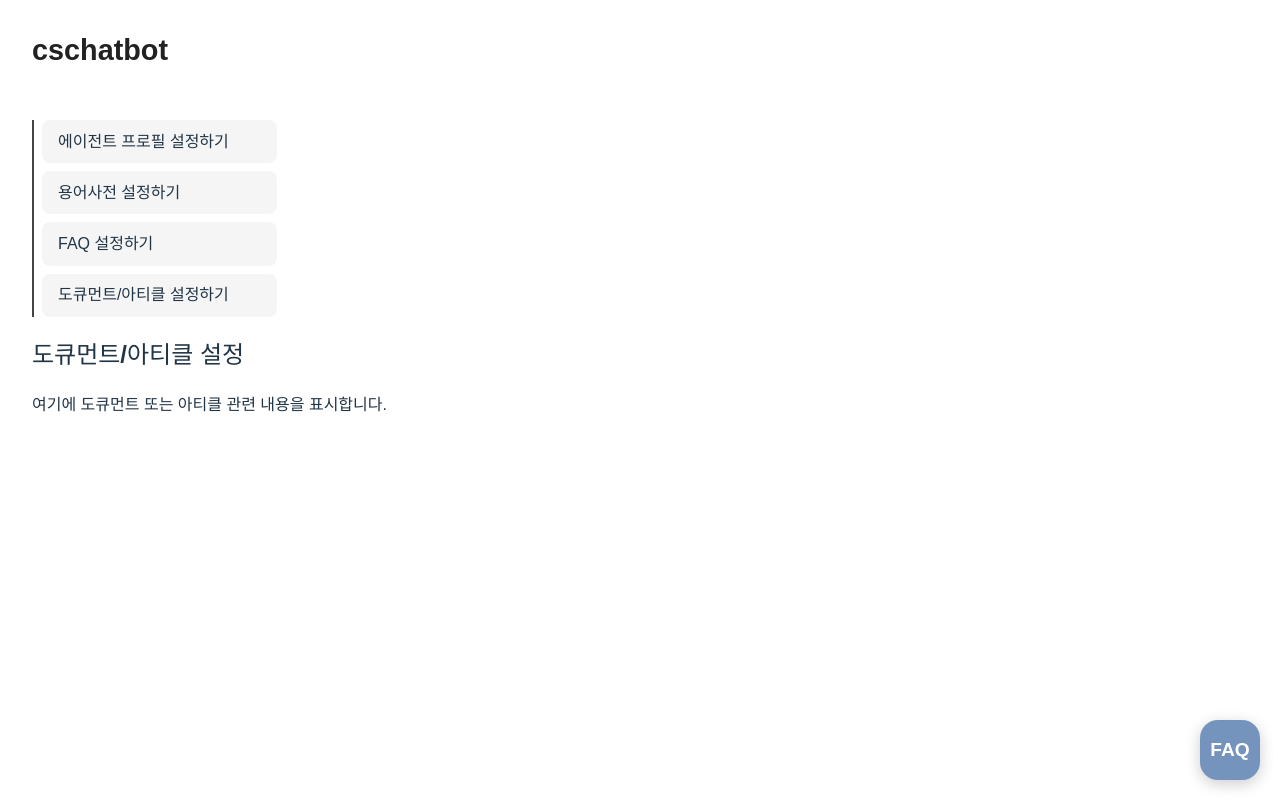
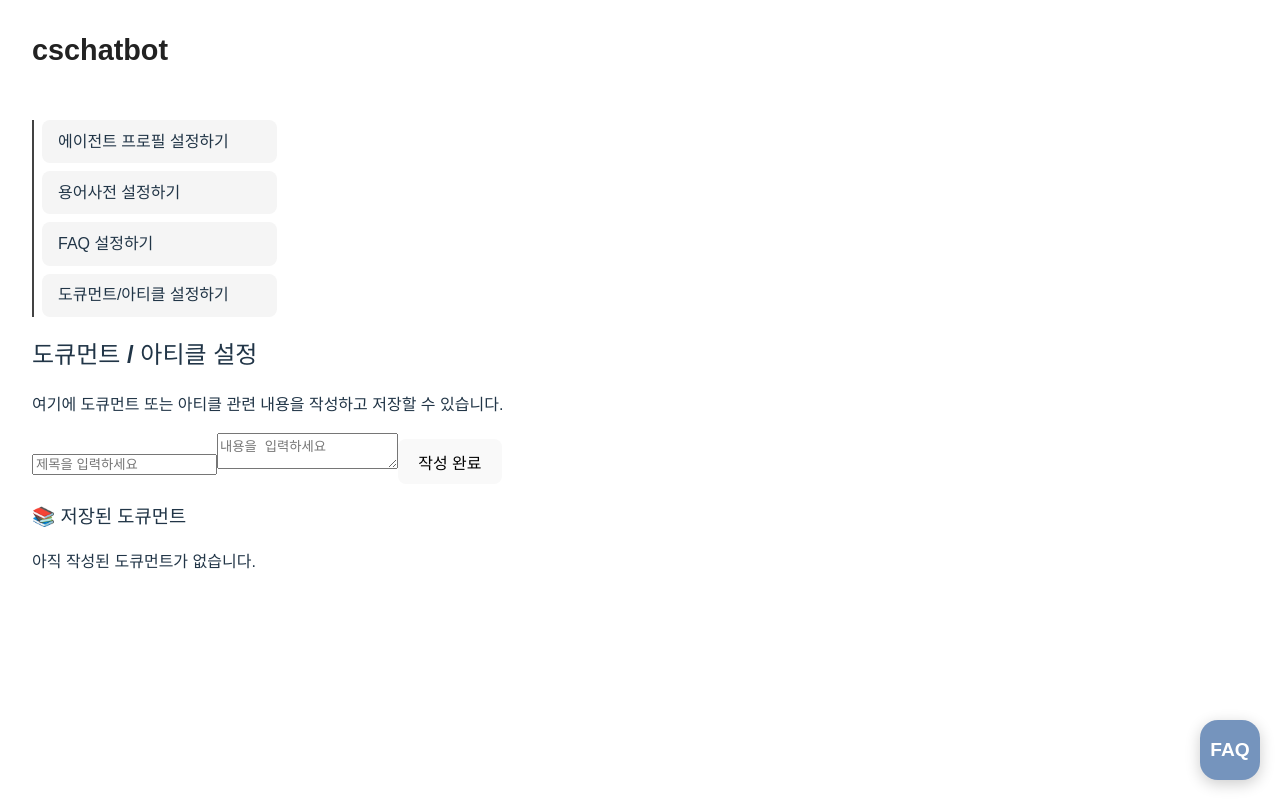
Before and after one commit to Google-Chrome-Built-in-AI-Challenge/CSChatBot, a React (Vite) app in the folder cschatbot/: page / in a window 1280 px wide. Both pictures are taken after a click on the element "도큐먼트/아티클 설정하기". Built offline with nearby package versions, Linux system fonts and the light colour scheme; what react-chatbot-kit would draw is missing.

Commit message:
feat: 도큐먼트 / 아티클 설정 기능 + 캐싱 작업

```diff
--- a/cschatbot/src/features/views/Docs.tsx
+++ b/cschatbot/src/features/views/Docs.tsx
@@ -1,10 +1,93 @@
-import React from "react";
+import React, { useState, useEffect } from "react";
+
+interface DocItem {
+  title: string;
+  content: string;
+  date: string;
+}
 
 const Docs = () => {
+  const [title, setTitle] = useState("");
+  const [content, setContent] = useState("");
+  const [docs, setDocs] = useState<DocItem[]>([]);
+
+  // 처음 로드 시 localStorage에서 불러오기
+  useEffect(() => {
+    const stored = localStorage.getItem("docs");
+    if (stored) {
+      setDocs(JSON.parse(stored));
+    }
+  }, []);
+
+  // 새 문서 작성 후 저장
+  const handleSave = () => {
+    if (!title.trim() || !content.trim()) {
+      alert("제목과 내용을 모두 입력해주세요.");
+      return;
+    }
+
+    const newDoc: DocItem = {
+      title,
+      content,
+      date: new Date().toLocaleString(),
+    };
+
+    const updated = [newDoc, ...docs];
+    setDocs(updated);
+    localStorage.setItem("docs", JSON.stringify(updated));
+
+    setTitle("");
+    setContent("");
+  };
+
   return (
     <div className="centered-view">
-      <h2>도큐먼트/아티클 설정</h2>
-      <p>여기에 도큐먼트 또는 아티클 관련 내용을 표시합니다.</p>
+      <h2>도큐먼트 / 아티클 설정</h2>
+      <p>여기에 도큐먼트 또는 아티클 관련 내용을 작성하고 저장할 수 있습니다.</p>
+
+      <div className="w-full max-w-lg mt-6 flex flex-col gap-3">
+        <input
+          type="text"
+          placeholder="제목을 입력하세요"
+          value={title}
+          onChange={(e) => setTitle(e.target.value)}
+          className="border p-2 rounded-lg"
+        />
+        <textarea
+          placeholder="내용을 입력하세요"
+          value={content}
+          onChange={(e) => setContent(e.target.value)}
+          className="border p-2 rounded-lg h-32 resize-none"
+        />
+        <button
+          onClick={handleSave}
+          className="bg-blue-500 text-white rounded-lg py-2 hover:bg-blue-600 transition"
+        >
+          작성 완료
+        </button>
+      </div>
+
+      <div className="mt-8 w-full max-w-lg">
+        <h3 className="text-lg font-semibold mb-2">📚 저장된 도큐먼트</h3>
+        {docs.length === 0 ? (
+          <p className="text-gray-500">아직 작성된 도큐먼트가 없습니다.</p>
+        ) : (
+          <ul className="space-y-3">
+            {docs.map((doc, idx) => (
+              <li
+                key={idx}
+                className="border p-3 rounded-lg bg-gray-50 shadow-sm"
+              >
+                <h4 className="font-semibold">{doc.title}</h4>
+                <p className="text-sm text-gray-700 whitespace-pre-line mt-1">
+                  {doc.content}
+                </p>
+                <p className="text-xs text-gray-400 mt-2">{doc.date}</p>
+              </li>
+            ))}
+          </ul>
+        )}
+      </div>
     </div>
   );
 };
```
